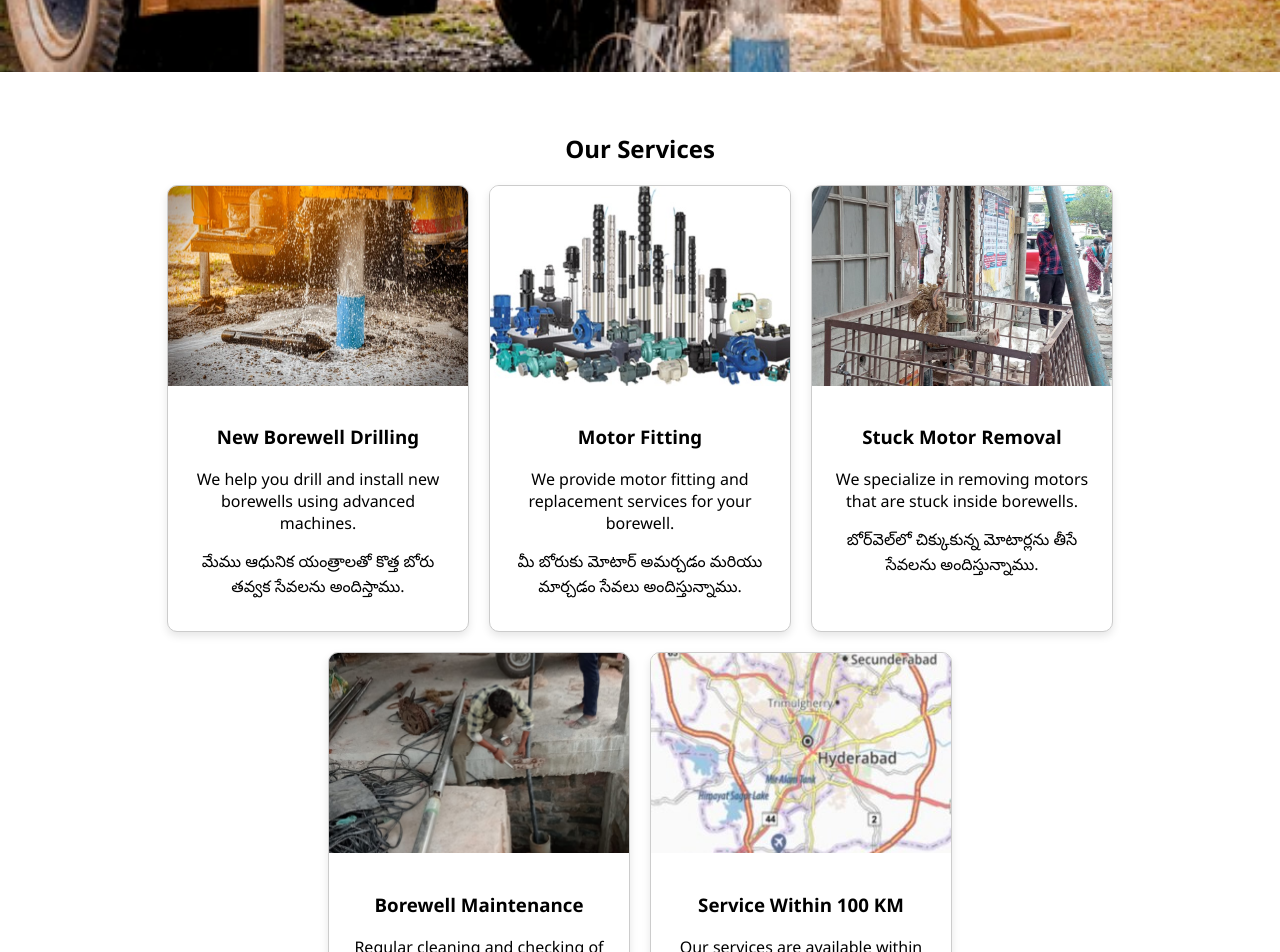
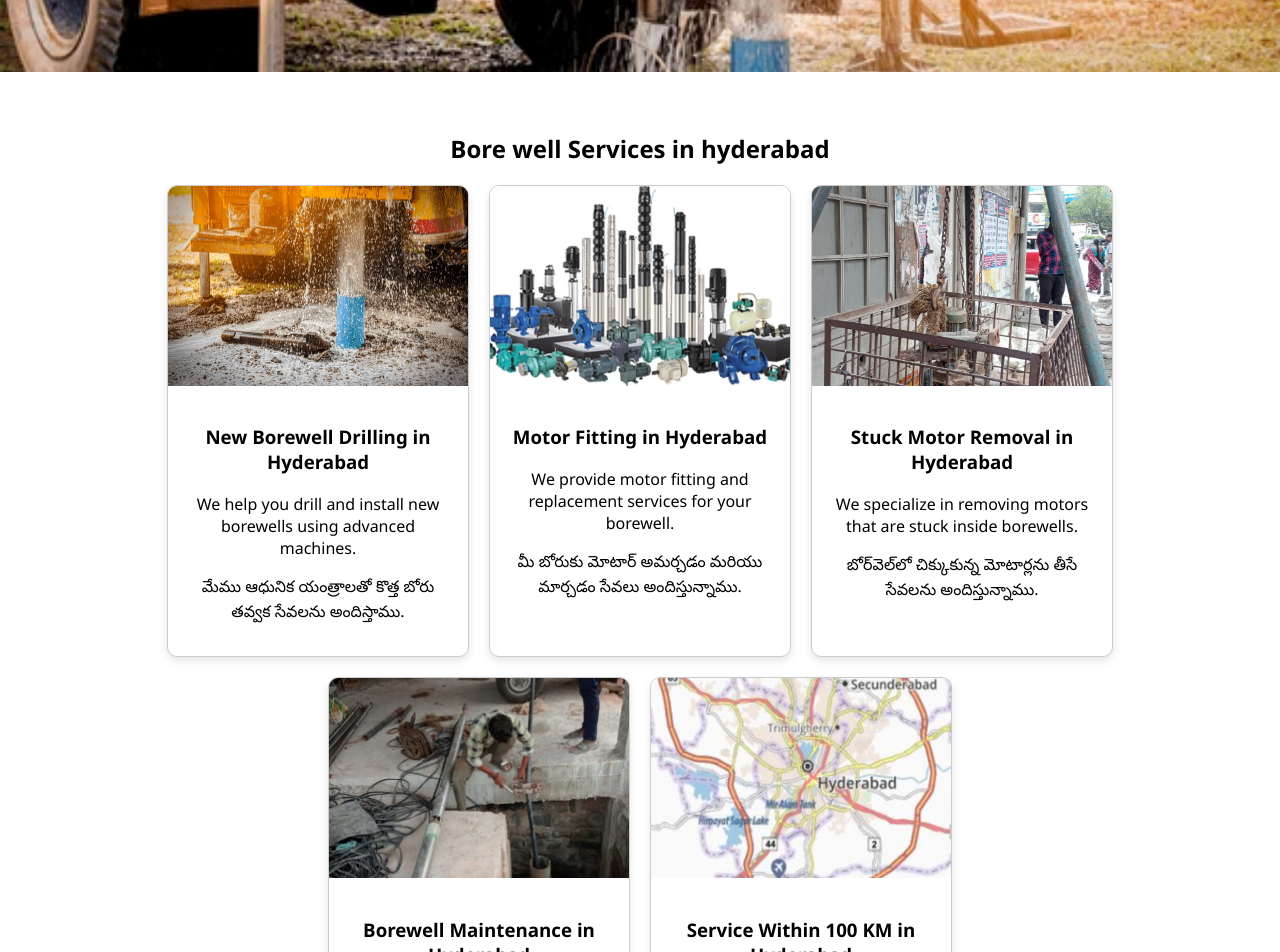
Before and after one commit to kiranvenkat12/borewells, a React (Vite) app: page / in a window 1280 px wide. Shown: the part 640-1592 px from the top of the page. Built offline with nearby package versions, Linux system fonts and the light colour scheme.

Commit message:
don changes in the index and home .jsx

```diff
--- a/index.html
+++ b/index.html
@@ -4,7 +4,9 @@
     <meta charset="UTF-8" />
     <link rel="icon" type="image/svg+xml" href="/logo.png" />
     <meta name="viewport" content="width=device-width, initial-scale=1.0" />
-    <title>KV borewells</title>
+    <title> Best Borewell Services Hyderabad | KV borewells</title>
+    <meta name="description" content="Looking for borewell services in Hyderabad? We provide expert borewell drilling, water detection, and deep water solutions for homes, farms, and industries across Hyderabad and nearby areas. Fast, affordable, and reliable service you can trust!">
+    <meta name="description" content="Top quality borewell services." />
     <meta name="google-site-verification" content="IErqvhZqbzBWdrdVuf3SFKn83kQhFnqedLRoCEgd8dQ" />
   </head>
   <body>
--- a/src/componends/home.jsx
+++ b/src/componends/home.jsx
@@ -12,31 +12,31 @@ function Home() {
   const services = [
   {
     image: service1,
-    title: "New Borewell Drilling",
+    title: "New Borewell Drilling in Hyderabad",
     description: "We help you drill and install new borewells using advanced machines.",
     teluguDescription: "మేము ఆధునిక యంత్రాలతో కొత్త బోరు తవ్వక సేవలను అందిస్తాము."
   },
   {
     image: service2,
-    title: "Motor Fitting",
+    title: "Motor Fitting in Hyderabad",
     description: "We provide motor fitting and replacement services for your borewell.",
     teluguDescription: "మీ బోరుకు మోటార్ అమర్చడం మరియు మార్చడం సేవలు అందిస్తున్నాము."
   },
   {
     image: service3,
-    title: "Stuck Motor Removal",
+    title: "Stuck Motor Removal in Hyderabad",
     description: "We specialize in removing motors that are stuck inside borewells.",
     teluguDescription: "బోర్‌వెల్‌లో చిక్కుకున్న మోటార్లను తీసే సేవలను అందిస్తున్నాము."
   },
   {
     image: service4,
-    title: "Borewell Maintenance",
+    title: "Borewell Maintenance in Hyderabad",
     description: "Regular cleaning and checking of your bore to ensure water flow.",
     teluguDescription: "నీటి ప్రవాహం సజావుగా ఉండేలా బోరు పరిశుభ్రత మరియు నిర్వహణ సేవలు."
   },
   {
     image: service5,
-    title: "Service Within 100 KM",
+    title: "Service Within 100 KM in Hyderabad",
     description: "Our services are available within 100 km around Hyderabad.",
     teluguDescription: "హైదరాబాద్ చుట్టూ 100 కిమీ పరిధిలో మా సేవలు అందుబాటులో ఉన్నాయి."
   }
@@ -48,7 +48,7 @@ function Home() {
       <section className="hero">
         <div className="hero-content">
           {/* <img src={logo}/> */}
-          <h1>Reliable Borewell Services</h1>
+          <h1>Reliable Borewell Services in Hyderabad</h1>
           <p>
             We have been working in borewell services for the past 30 years. We provide many helpful services for your water needs.
 
@@ -64,7 +64,7 @@ Our services are available within a 100 km area around Hyderabad. We always aim
       </section>
 
       <section id="services" className="services-section">
-        <h2>Our Services</h2>
+        <h2>Bore well Services in hyderabad</h2>
 
 <div className="cards-container">
   {services.map((service, index) => (
```
